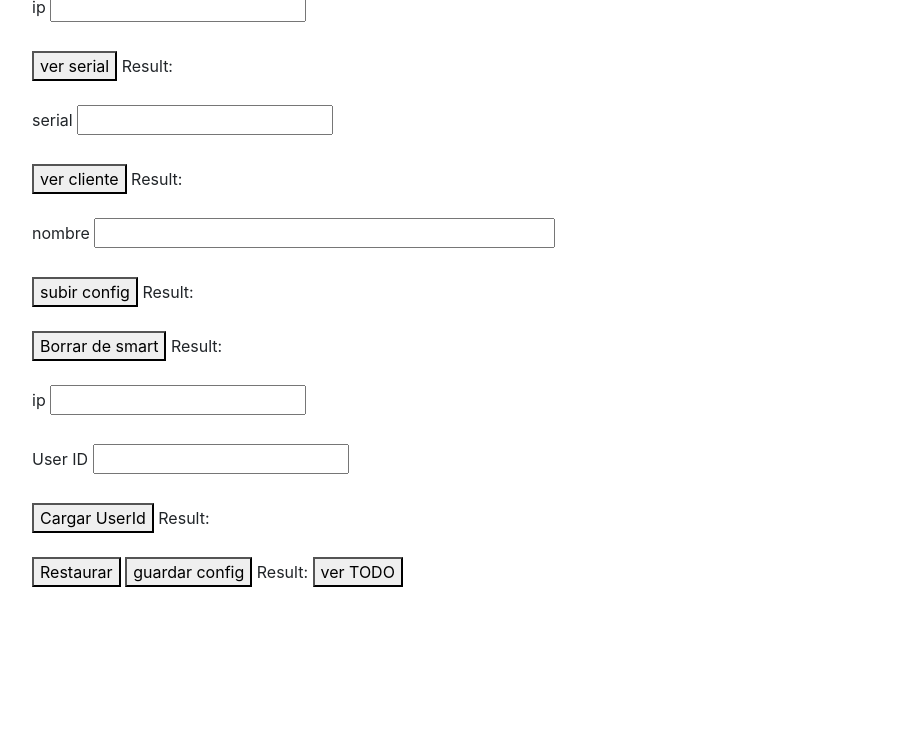
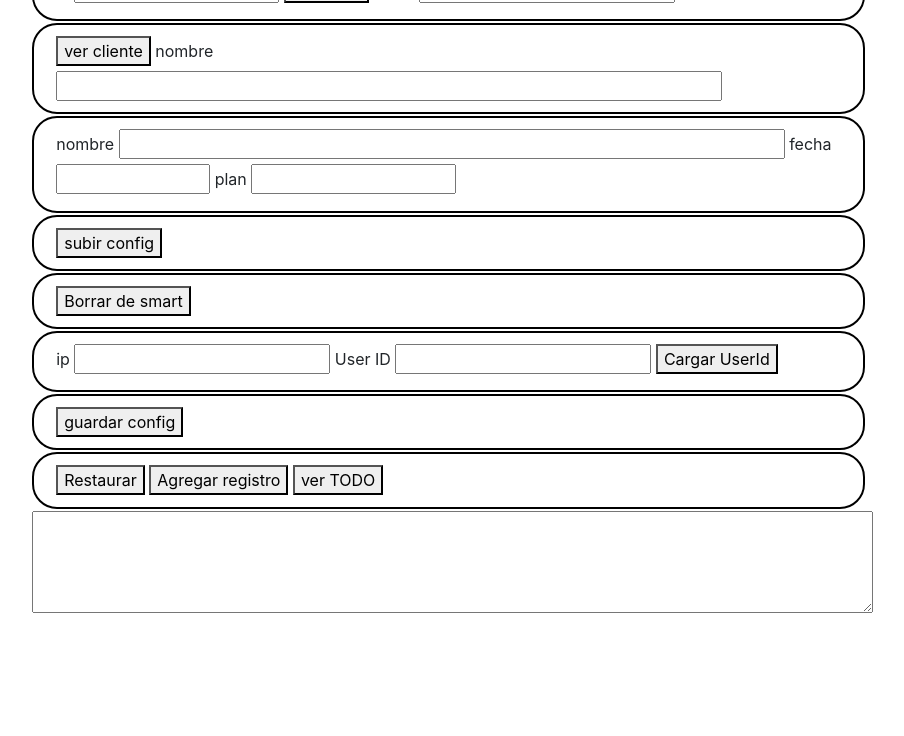
Before and after one commit to leostereo/huawei_automation, a website: page routes/index.html in a window 1280 px wide. Shown: the part 64-800 px from the top of the page, without its empty margins (53-957 px from the left). Drawn offline with nearby package versions, Linux system fonts and the light colour scheme.

Commit message:
tercer commit

```diff
--- a/routes/index.html
+++ b/routes/index.html
@@ -1,4 +1,3 @@
-
 <!DOCTYPE html>
 <html>
    <head>
@@ -8,53 +7,60 @@
    </head>
    <body>
       <div id="app" class="container">
-         <h1> huawei </h1>
-
-	<div id="save">
+	<div id="nav_bar">
+          <span id="title">huawei config tool</span>
+	<img class="loader" v-if="on_process" src="images/loader.gif">
+	</div>
+         <div id="sn" class="process" v-bind:class="{ 'completed': sn.status }">
             <label for="ip">ip</label>
-         <input name="ip" v-model="ip" placeholder=""><br><br>
+            <input name="ip" v-model="ip" size="15" placeholder="">
+            <button v-on:click="get_sn">ver serial</button>
+            <span hidden>Result: {{ sn.status }}</span>
+            <label for="serial">serial</label>
+            <input name="serial" v-model="sn.data" placeholder="">
          </div>
-	<div id="sn">
-         <button v-on:click="get_sn">ver serial</button>
-         <span>Result: {{ sn.status }}</span>
+         <div id="client_name" class="process" v-bind:class="{ 'completed': client_name.status }">
+            <button v-on:click="get_name">ver cliente</button>
+            <span hidden>Result: {{ client_name.status }}</span>
+            <label for="name">nombre</label>
+            <input name="name" v-model="client_name.data" size="60" placeholder="">
          </div>
-	<br>
-	<div id="client_name">
-	 <label for="serial">serial</label>
-         <input name="serial" v-model="sn.data" placeholder=""><br><br>
-         <button v-on:click="get_name">ver cliente</button>
-         <span>Result: {{ client_name.status }}</span><br><br>
+         <div id="datos_isp" class="process">
             <label for="name">nombre</label>
-         <input name="name" v-model="client_name.data" size="40" placeholder=""><br><br>
+            <input name="name" size="60" v-model="isp.name">
+            <label for="date">fecha</label>
+            <input name="date" size="10" v-model="isp.date">
+            <label for="profile">plan</label>
+            <input name="profile" size="15" v-model="isp.profile">
          </div>
-
-    <div id="upload">
+         <div id="upload" class="process" v-bind:class="{ 'completed': upload_result }">
             <button v-on:click="upload">subir config</button>
-        <span>Result: {{ upload_result }}</span>
+            <span hidden>Result: {{ upload_result }}</span>
          </div>
-    <br>
-    <div id="rem_smart">
+         <div id="rem_smart" class="process" v-bind:class="{ 'completed': rem_smart_result }">
             <button v-on:click="rem_smart">Borrar de smart</button>
-        <span>Result: {{ rem_smart_result }}</span>
-   </div><br>
-
-    <div id="userid">
+            <span hidden>Result: {{ rem_smart_result }}</span>
+         </div>
+         <div id="userid" class="process" v-bind:class="{ 'completed': set_userid_result }">
             <label for="ip2">ip</label>
-        <input name="ip2" v-model="ip2" placeholder=""><br><br>
+            <input name="ip2" v-model="ip2" placeholder="">
             <label for="uid">User ID</label>
-        <input name="uid" v-model="uid" placeholder=""><br><br>
+            <input name="uid" v-model="uid" placeholder="">
             <button v-on:click="set_userid">Cargar UserId</button>
-        <span>Result: {{ set_userid_result }}</span>
+            <span hidden>Result: {{ set_userid_result }}</span>
          </div>
-
-    <br>
-    <div id="restore">
+         <div id="save" class="process" v-bind:class="{ 'completed': save_result }">
+            <button v-on:click="save">guardar config</button>
+            <span hidden>Result: {{ save_result }}</span>
+         </div>
+         <div id="restore" class="process">
             <button v-on:click="restore">Restaurar</button>
-        <button v-on:click="save">guardar config</button>
-        <span>Result: {{ save_result }}</span>
+            <button v-on:click="add_log">Agregar registro</button>
             <button v-on:click="todo">ver TODO</button>
          </div>
-
+	<div id="logs">
+	<textarea id="logs_area" rows="4" cols="80"></textarea>
+	</div>
          <div v-if="show_todo">
             <dialog open>
                <ul>
@@ -65,8 +71,6 @@
                </ul>
             </dialog>
          </div>
-
-
       </div>
       <script src="https://cdn.jsdelivr.net/npm/vue"></script>
       <script src="https://unpkg.com/axios/dist/axios.min.js"></script>
@@ -75,6 +79,7 @@
          new Vue({
          	el: '#app',
          	data: {
+	on_process:false,
          show_todo:false,
          ip:null,
          ip2:null,
@@ -87,6 +92,11 @@
          status:null,
          data:null
             },
+	 isp:{
+		name:null,
+		date:null,
+		profile:null
+	},
          upload_result:null,
          rem_smart_result:null,
          uid:null,
@@ -98,14 +108,18 @@
          this.show_todo = true;
          },
            save: function (event) {
+	   this.on_process=true;
              axios
              .get('http://localhost:3000/save?ip='+this.ip2)
              .then(response => (this.save_result = response.status))
+	   this.on_process=false;
            },
            get_sn: function (event) {
+		this.on_process=true;
              axios
              .get('http://localhost:3000/get_sn?ip='+this.ip)
-             .then(response => (this.sn = response))
+             .then(response => (this.sn = response, this.on_process=false));
+
            },
            get_name: function (event) {
          axios
@@ -127,22 +141,46 @@
              .get('http://localhost:3000/rem_smart?sn='+this.sn.data)
              .then(response => (this.rem_smart_result = response.data))
            },
+		add_log: function (event) {
+			var line_log = this.ip+','+this.sn.data+','+this.isp.name+','+this.isp.date+
+			','+this.isp.profile+','+this.uid;
+			document.getElementById("logs_area").value += line_log+"\n";
+		},
            restore: function (event){
                 this.ip=null;
-                this.sn.data=null;
-                this.sn.status=null,
+                this.sn={},
                 this.client_name.data=null;
                 this.client_name.status=null;
                 this.upload_result=null;
                 this.rem_smart_result = null,
                 this.ip2=null,
                 this.uid=null,
-                this.save_result.status=null,
-                this.set_userid_result=null
+                this.save_result=null,
+                this.set_userid_result=null,
+		this.isp={}
            }
          }
          });
 
       </script>
+	<style>
+		.process{
+			margin-bottom:2px;
+			border: 2px solid black;
+			border-radius: 25px;
+			padding-top:1%;
+			padding-left:2%;
+			padding-bottom:1%;
+			width: 75%;
+		}
+		.completed{
+			background-color: #28a745;
+		}
+img.loader{
+  width: 80px;
+  height: auto;
+}
+	</style>
+
    </body>
 </html>
--- a/server.js
+++ b/server.js
@@ -11,6 +11,9 @@ var routes = require('./routes/route_rem_smart')(app); //This is the extra line
 var routes = require('./routes/route_upload')(app); //This is the extra line
 var routes = require('./routes/route_set_userid')(app); //This is the extra line
 
+app.use('/images', express.static(__dirname + '/images'));
+
+
 app.listen(3000, () => {
  console.log("El servidor está inicializado en el puerto 3000");
 });
```
Also changed, not shown: images/loader.gif (added), routes/loader.gif (added). Lines whose indentation alone changed are shown as unchanged.
